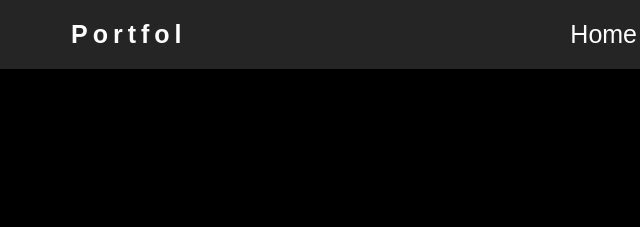
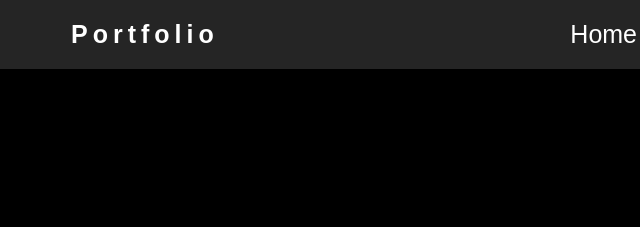
Before and after one commit to SeifMaher97/Testing.github.io, a plain HTML site: page index.html in a window 1280 px wide. Shown: the top 227 px of the page, 57-697 px from the left. Drawn offline with nearby package versions, Linux system fonts and the light colour scheme.

Commit message:
Update index.html

```diff
--- a/index.html
+++ b/index.html
@@ -15,7 +15,7 @@
 
         <header class="header">
 
-            <a href="#" class="logo">Portfol</a>
+            <a href="#" class="logo">Portfolio</a>
             <nav class="navbar" id="myLinks">
                 <a href="#Home" style="--i:1" class="active" >Home</a>
                 <a href="#About" style="--i:2">About</a>
```
